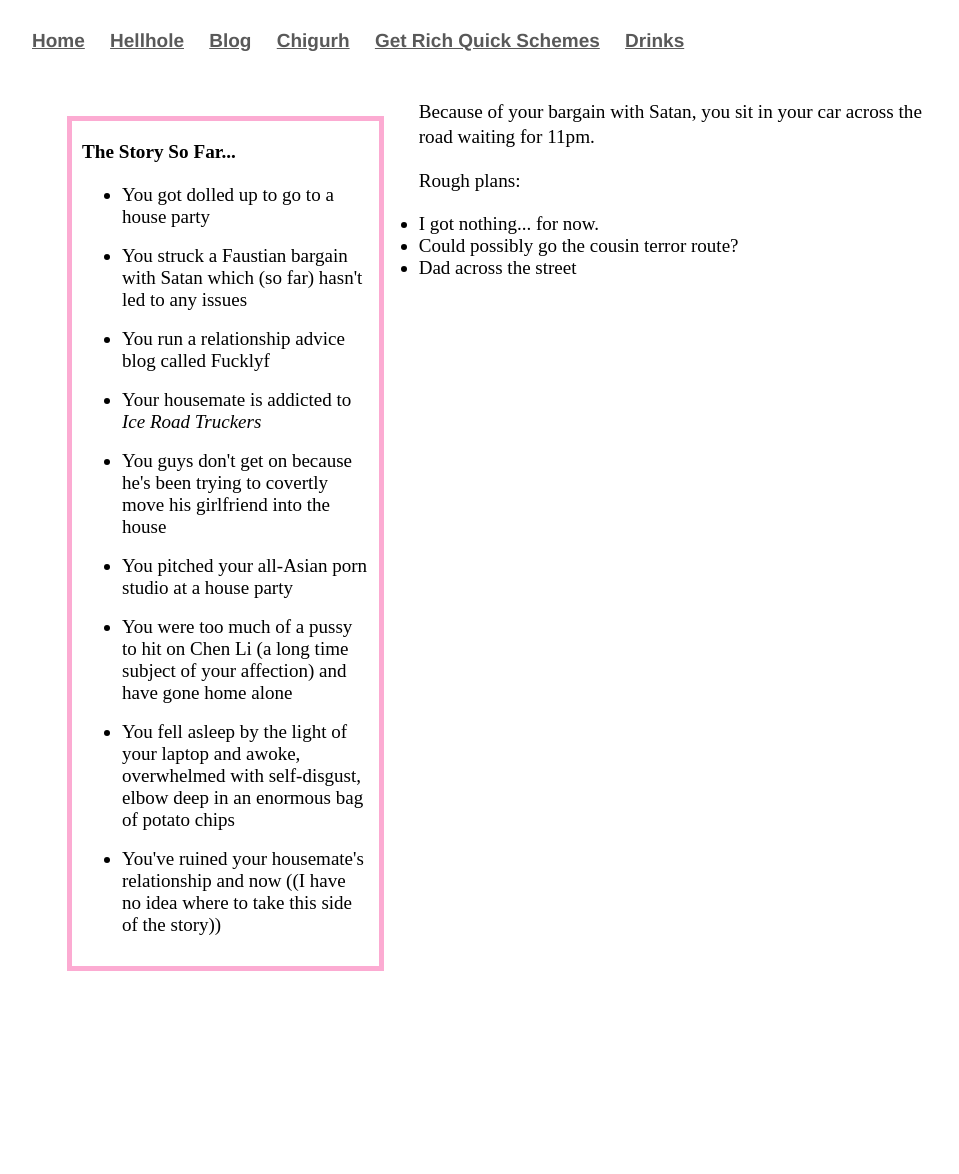
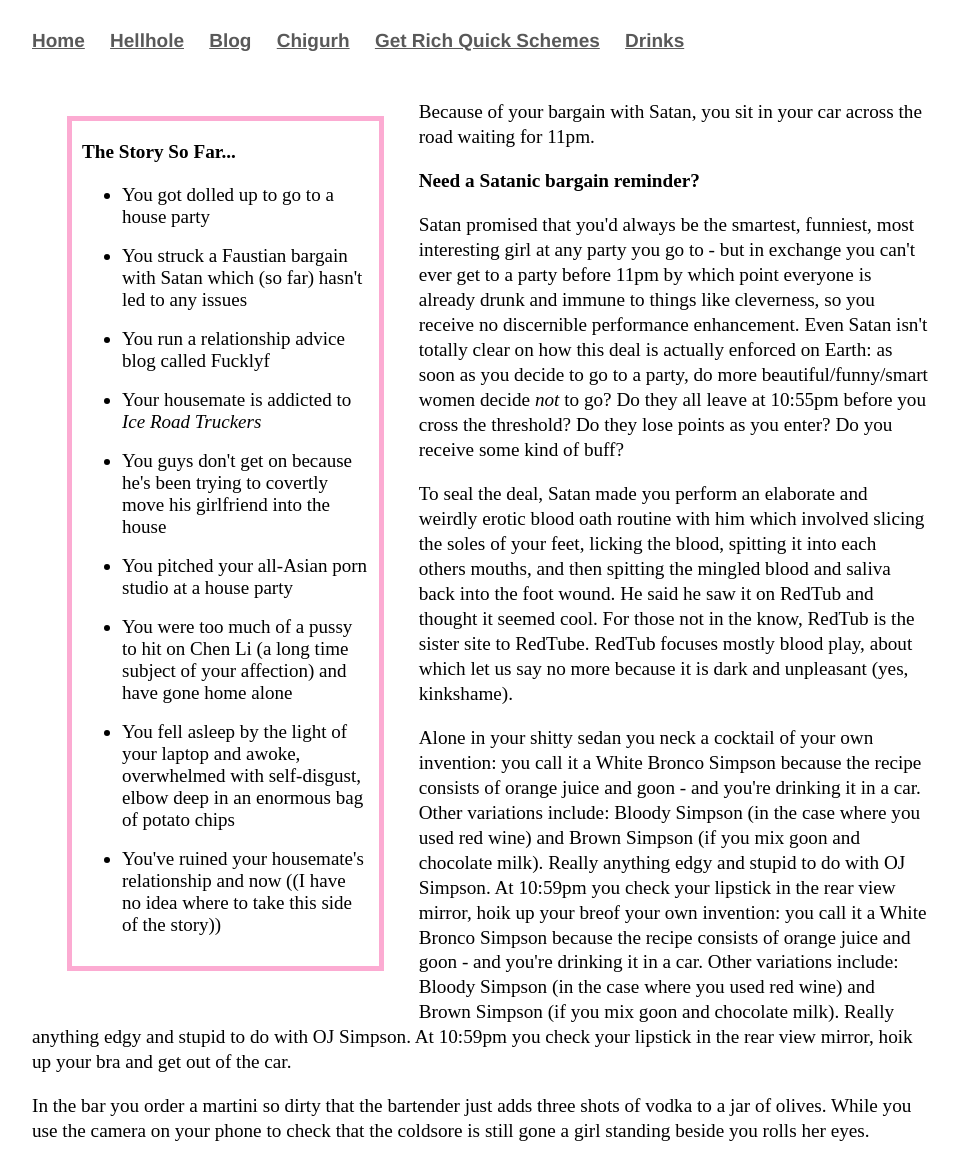
Before and after one commit to Pinelife/pinelife.github.io, a Jekyll site: the page Hellhole/Room10.html, which Jekyll copies as it is, in a window 1280 px wide. Shown: the whole page, without its empty margins (160-1119 px from the left). Built offline with Jekyll 4.4.1, drawn with Linux system fonts in a browser that asks for light colours; before the commit the page ends 1006 px from its top, so only the background shows below that.

Commit message:
Update Room10.html

```diff
--- a/Hellhole/Room10.html
+++ b/Hellhole/Room10.html
@@ -42,13 +42,31 @@
     </p>
 </div>
 <p>
-Because of your bargain with Satan, you sit in your car across the road waiting for 11pm.
+	Because of your bargain with Satan, you sit in your car across the road waiting for 11pm.</p>
+<p><b>Need a Satanic bargain reminder?</b></p>
+<p>Satan promised that you'd always be the smartest, funniest, most interesting girl at any party you go to
+- but in exchange you can't ever get to a party before 11pm by which point everyone is already drunk and immune to things like
+cleverness, so  you receive no discernible performance enhancement. Even Satan isn't totally clear on how this deal is
+actually enforced on Earth: as soon as you decide to go to a party, do more beautiful/funny/smart women decide <i>not</i>
+to go? Do they all leave at 10:55pm before you cross the threshold? Do they lose points as you enter? Do you receive
+some kind of buff?</p>
+<p>
+To seal the deal, Satan made you perform an
+elaborate and weirdly erotic blood oath routine with him which involved slicing the soles of your feet,
+licking the blood, spitting it into each others mouths, and then spitting the mingled blood and saliva back
+into the foot wound. He said he saw it on RedTub and thought it seemed cool. For those not in the know, RedTub is the
+sister site to RedTube. RedTub focuses mostly blood play, about which let us say no more because it is dark and unpleasant (yes, kinkshame).</p>
+<p>
+Alone in your shitty sedan you neck a cocktail of your own invention: you call it a White Bronco Simpson because the recipe consists of
+orange juice and goon - and you're drinking it in a car. Other variations include: Bloody Simpson (in the
+case where you used red wine) and Brown Simpson (if you mix goon and chocolate milk). Really anything edgy and
+stupid to do with OJ Simpson. At 10:59pm you check your lipstick in the rear view mirror, hoik up your breof your own invention: you call it a White Bronco Simpson because the recipe consists of
+orange juice and goon - and you're drinking it in a car. Other variations include: Bloody Simpson (in the
+case where you used red wine) and Brown Simpson (if you mix goon and chocolate milk). Really anything edgy and
+stupid to do with OJ Simpson. At 10:59pm you check your lipstick in the rear view mirror, hoik up your bra and
+get out of the car.
 </p>
 <p>
-	Rough plans:
-	<ul>
-		<li>I got nothing... for now.</li>
-		<li>Could possibly go the cousin terror route?</li>
-		<li>Dad across the street</li>
-</ul>
+	In the bar you order a martini so dirty that the bartender just adds three shots of vodka to a jar of olives. While you use the
+camera on your phone to check that the coldsore is still gone a girl standing beside you rolls her eyes.
 </p>
```
